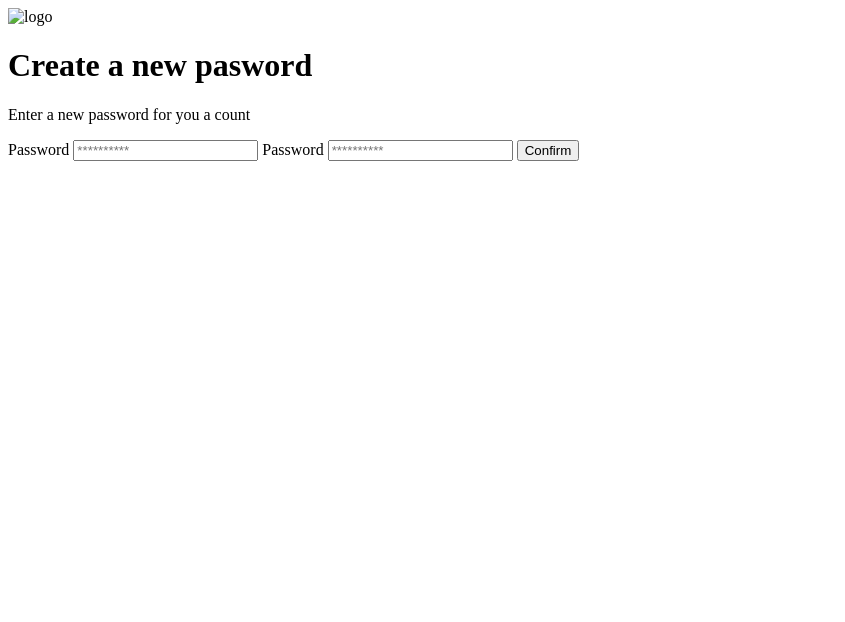
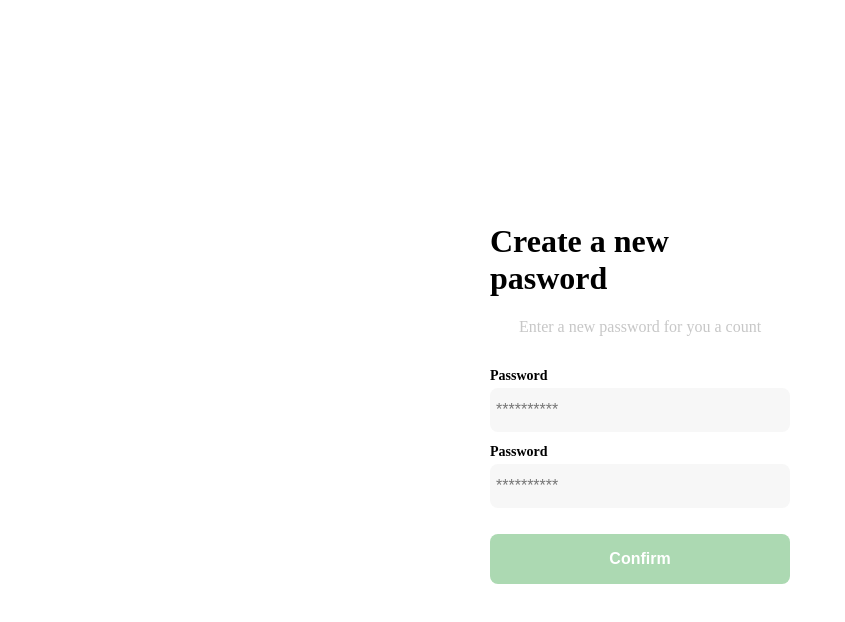
Before and after one commit to Mandalor12/Proyecto-Web, a plain HTML site: page clase1.html in a window 1280 px wide. Shown: the whole page, without its empty margins (0-845 px from the left). Drawn offline with Linux system fonts and the light colour scheme.

Commit message:
Se le puso los estilos de los botones y el html en general del alrchivo clase1.html

```diff
--- a/clase1.html
+++ b/clase1.html
@@ -3,15 +3,100 @@
 <head>
     <meta charset="UTF-8">
     <meta name="viewport" content="width=device-width, initial-scale=1.0">
+    <meta http-equiv="X-UA-Compatible" content="IE=edge">
+    <link rel="preconnect" href="https://fonts.googleapis.com">
+    <link rel="preconnect" href="https://fonts.gstatic.com" crossorigin>
+    <link href="https://fonts.googleapis.com/css2?family=Quicksand:wght@300;500;700&display=swap" rel="stylesheet">
     <title>Document</title>
     <style>
-
+        :root{
+            --very-light-pink: #c7c7c7;
+            --text-input-field: #f7f7f7;
+            --hospital-green: #acd9b2;
+            --white: #FFFFFF;
+            --black: #000000;
+            --sm: 14px;
+            --md: 16px;
+            --lg: 18px;
+        }
+        .body{
+            margin: 0;
+            font-family:'Quicsand', sans-serif;
+        }
+        .login {
+            width: 100%;
+            height: 100vh;
+            display: grid;
+            place-items: center;
+        }
+        .form-container{
+            display: grid;
+            grid-template-rows: auto 1fr auto;
+            width: 300px;
+        }
+        .logo{
+            width: 150px;
+            margin-bottom: 48px;
+            justify-self: center;
+            display: none;
+        }
+        .title{
+            font-size: var(--lg);
+            margin-bottom: 12px;
+            text-align: center;
+        }
+        .subtitle{
+            color: var(--very-light-pink);
+            font-size: var(--md);
+            font-weight: 300;
+            margin-top: 0;
+            margin-bottom: 32px;
+            text-align: center;
+        }
+        .form{
+            display: flex;
+            flex-direction: column;
+        }
+        .label{
+            font-size: var(--sm);
+            font-weight: bold;
+            margin-bottom: 4px;
+        }
+        .input{
+            background-color: var(--text-input-field);
+            border: none;
+            border-radius: 8px;
+            height: 32px;
+            font-size: var(--md);
+            padding: 6px;
+            margin-bottom: 12px;
+        }
+        .primary-button{
+            background-color: var(--hospital-green);
+            border-radius: 8px;
+            border: none;
+            color: var(--white);
+            width: 100%;
+            cursor: pointer;
+            font-size: var(--md);
+            font-weight: bold;
+            height: 50px;
+        }
+        .login-button{
+            margin-top: 14px;
+            margin-bottom: 30px;
+        }
+       @media (max-width: 640px) {
+        .logo {
+            display: block;
+        }
+       }
     </style>
 </head>
 <body>
     <div class="login">
         <div class="form-container">
-            <img src="" alt="logo" class="logo">
+            <img src="curso-frontend-developer-practico-main/logos/logo_yard_sale.svg" alt="logo" class="logo">
 
 
             <h1 class="tittle">Create a new pasword</h1>
```
Also changed, not shown: index.html (+1 -1 lines).
